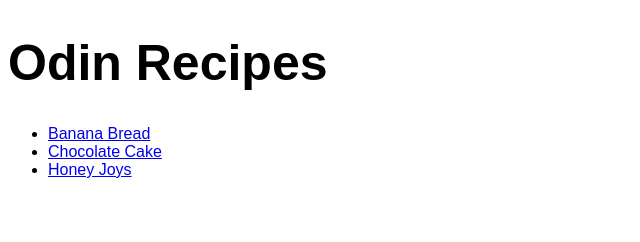
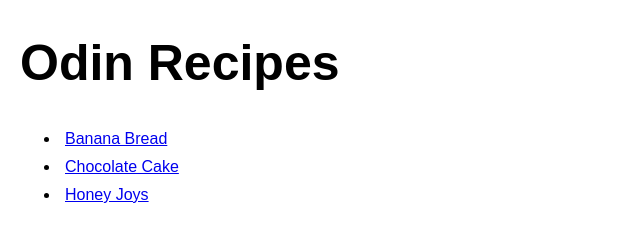
Before and after one commit to jemnset/odin-recipes, a plain HTML site: page index.html in a window 1280 px wide. Shown: the whole page, without its empty margins (0-640 px from the left). Drawn offline with Linux system fonts and the light colour scheme.

Commit message:
Added padding and margins

```diff
--- a/style.css
+++ b/style.css
@@ -1,6 +1,9 @@
 body{
     font-family: Arial, Helvetica, sans-serif;
     font-size:16px;
+    padding-left:20px;
+    margin:0;
+    border:0;
 }
 
 h1{
@@ -20,3 +23,7 @@ img{
     width: 300px;
     height: auto;
 }
+
+li{
+    padding: 5px;
+}
```
